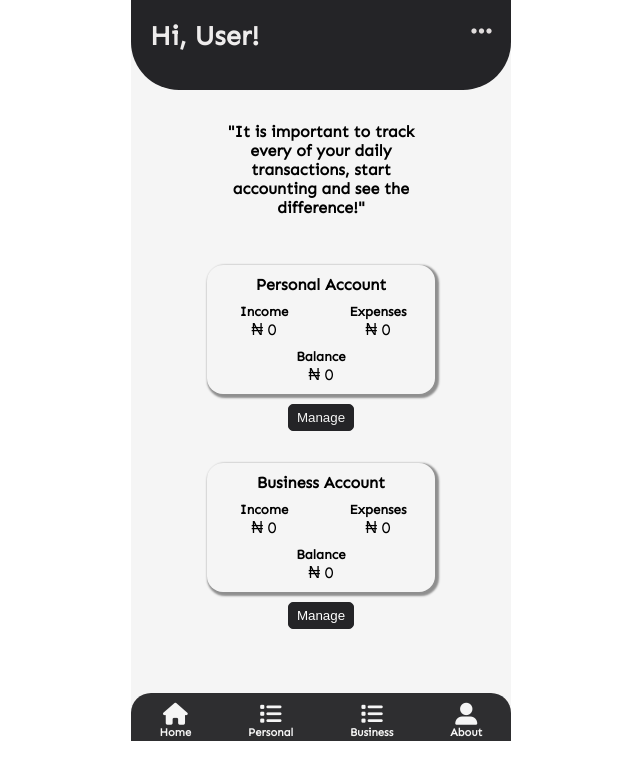
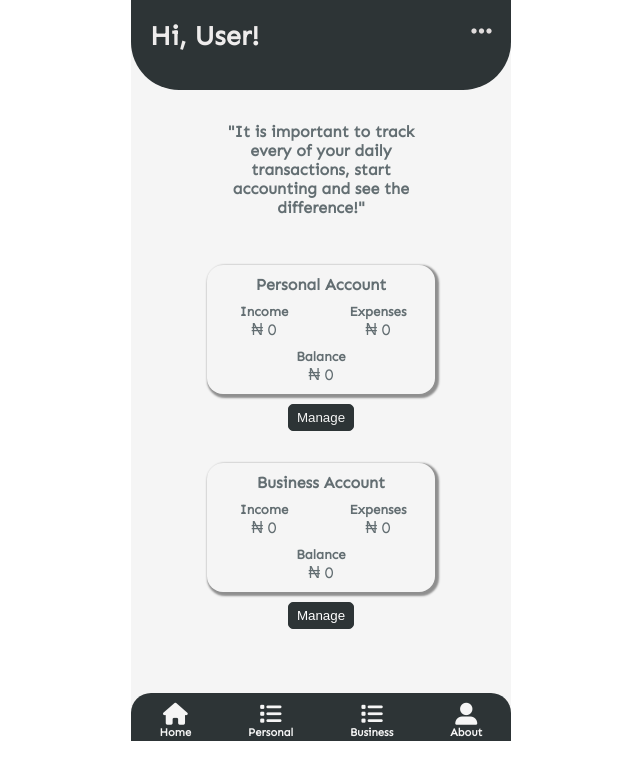
Before and after one commit to Segun98/NairaTrack, a React (Create React App) app: page / in a window 1280 px wide. Shown: the top 780 px of the page, without its empty margins (319-959 px from the left). Built offline with nearby package versions, Linux system fonts and the light colour scheme; a web font is replaced by a local one.

Commit message:
Minor UI updates

```diff
--- a/src/App.css
+++ b/src/App.css
@@ -26,14 +26,15 @@ h5,
 h6,
 h3,
 p {
-    color: rgb(99, 97, 97);
     color: black;
+    color: #636E72;
 }
 
 
 /* Index page styles */
 header {
     background-color: rgb(36, 36, 39);
+    background-color: #2D3436;
     height: 90px;
     border-bottom-left-radius: 3rem;
     border-bottom-right-radius: 3rem;
@@ -125,13 +126,14 @@ header {
 }
 
 .index-account-one button {
-    border: 1px solid rgb(36, 36, 39);
+    border: 1px solid #2D3436;
     background: none;
     background-color: rgb(36, 36, 39);
+    background-color: #2D3436;
     padding: 5px 8px;
     margin-top: 10px;
     border-radius: 5px;
-    color: whitesmoke;
+    color: white;
 }
 
 /* INDEX PAGE BUSINESS ACCOUNT - ACCOUNT TWO*/
@@ -171,14 +173,14 @@ header {
 }
 
 .index-account-two button {
-    border: 1px solid rgb(36, 36, 39);
+    border: 1px solid #2D3436;
     background: none;
-    background-color: rgb(36, 36, 39);
+    background-color: #2D3436;
     padding: 5px 8px;
     margin-top: 10px;
     border-radius: 5px;
     cursor: pointer;
-    color: whitesmoke;
+    color: white;
 
 }
 
@@ -337,7 +339,6 @@ header {
 
 .deltebtn-expense {
     margin: 0 3px;
-    color: hotpink;
     color: #333;
     display: flex;
     align-items: center;
@@ -347,7 +348,6 @@ header {
 
 .deltebtn-income {
     margin: 0 3px;
-    color: hotpink;
     color: #333;
     display: flex;
     align-items: center;
@@ -435,9 +435,9 @@ header {
 
 .account-one-form button {
     margin-top: 5px;
-    border: 1px solid rgb(36, 36, 39);
+    border: 1px solid #2D3436;
     background: none;
-    background-color: rgb(36, 36, 39);
+    background-color: #2D3436;
     padding: 5px 25px;
     border-radius: 5px;
     color: white;
@@ -448,14 +448,13 @@ header {
     width: 120px;
     border: none;
     background: none;
-    border-radius: 5px;
     border-bottom: 1px solid grey;
     padding: 7px 15px;
     outline: none;
 }
 
 .input-text:focus {
-    border-bottom: 1px solid hotpink;
+    border-bottom: 1px solid #DFE6E9;
 }
 
 .input-radio {
@@ -472,7 +471,7 @@ header {
     bottom: 0;
     left: 0;
     right: 0;
-    background: rgb(46, 46, 48);
+    background: #2D3436;
     border-top-left-radius: 20px;
     border-top-right-radius: 20px;
 }
@@ -526,9 +525,9 @@ header {
 
 .full-list button {
     margin-top: 5px;
-    border: 1px solid rgb(36, 36, 39);
+    border: 1px solid #2D3436;
     background: none;
-    background-color: rgb(36, 36, 39);
+    background-color: #2D3436;
     padding: 8px 10px;
     border-radius: 1rem;
     color: white;
--- a/src/components/AccountOne/AccountOne.js
+++ b/src/components/AccountOne/AccountOne.js
@@ -139,11 +139,11 @@ const LinkStyle={
         </div>
       </section>
       <section className="full-list" style={{display: ExpensesOneTotal === 0 && incomeOneTotal === 0 && AccountOneBalance === 0 ? 'none' : 'block' }}>
+        <Link to="personal-account-detailed-list" style={LinkStyle}>
         <button>
-        <Link to="personal-account-detailed-list" style={LinkStyle}>
         View Detailed List
+        </button>
         </Link>
-        </button>
       </section>
       <section className="add-new-transaction">
         <div className="new-transaction-header">
--- a/src/components/AccountTwo/AccountTwo.js
+++ b/src/components/AccountTwo/AccountTwo.js
@@ -148,11 +148,11 @@ const LinkStyle={
         </div>
       </section>
       <section className="full-list" style={{display: ExpensesTwoTotal === 0 && incomeTwoTotal === 0 && AccountTwoBalance === 0 ? 'none' : 'block' }}>
+        <Link to="business-account-detailed-list" style={LinkStyle}>
         <button>
-        <Link to="business-account-detailed-list" style={LinkStyle}>
         View Detailed List
+        </button>
         </Link>
-        </button>
       </section>
       <section className="add-new-transaction">
         <div className="new-transaction-header">
--- a/src/components/Index.js
+++ b/src/components/Index.js
@@ -150,8 +150,8 @@ setModalTwo(false);
           <button
             style={{
               border: "none",
-              color:"whitesmoke",
-              background: "rgb(160, 4, 4)",
+              color:"white",
+              background: "#B2BEC3",
               marginLeft: "5px",
               cursor: "pointer",
               display: ExpensesOneTotal === 0 && incomeOneTotal === 0 && AccountOneBalance === 0 ? 'none' : 'inline-block'
@@ -193,7 +193,7 @@ setModalTwo(false);
             style={{
               border: "none",
               color: "white",
-              background: "rgb(160, 4, 4)",
+              background: "#B2BEC3",
               marginLeft: "5px",
               cursor: "pointer",
               display: ExpensesTwoTotal === 0 && incomeTwoTotal === 0 && AccountTwoBalance === 0 ? 'none' : 'inline-block',
```
